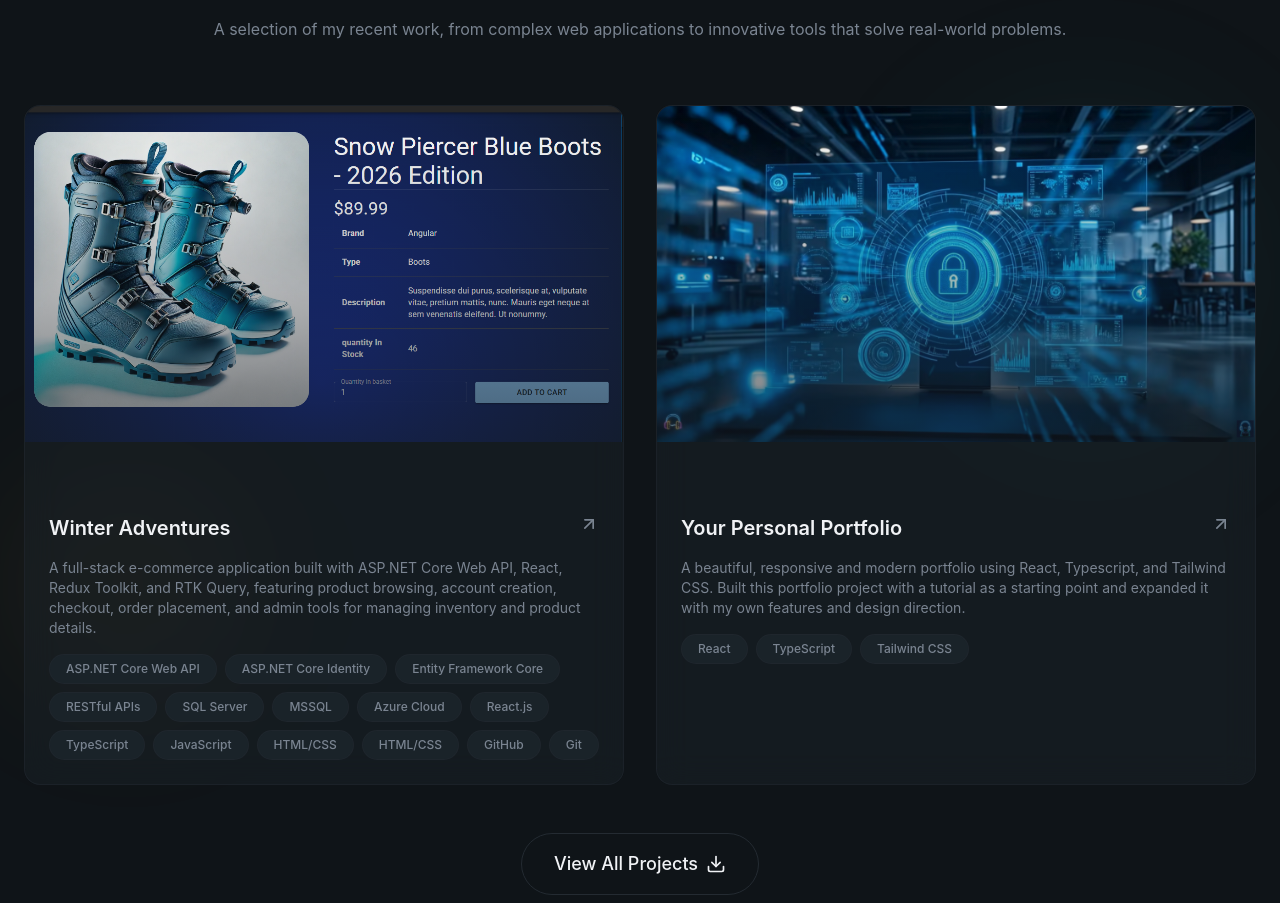
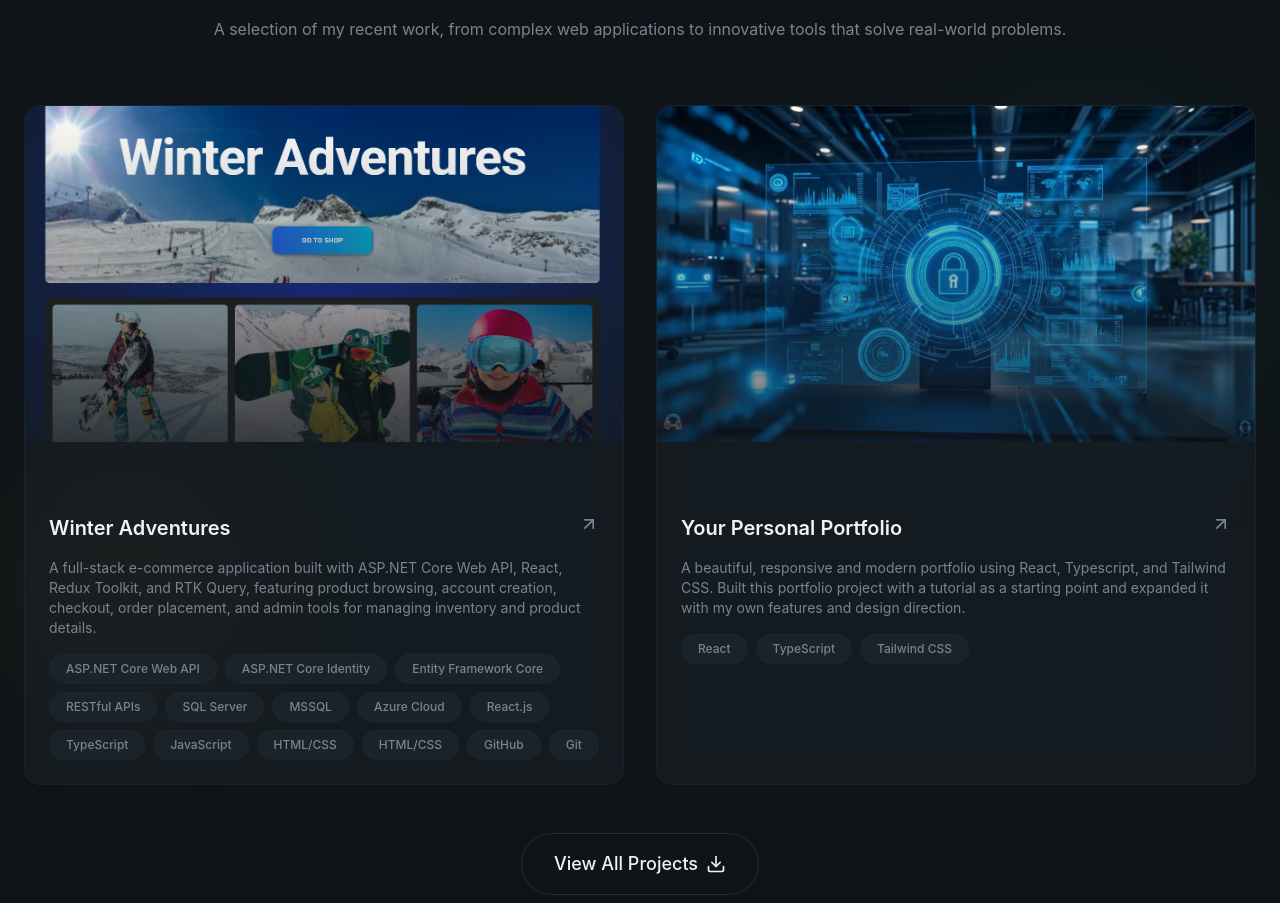
Before and after one commit to TareqJudehGithub/personal_portfolio, a React app: page / in a window 1280 px wide. Shown: the part 2037-2940 px from the top of the page. Built offline with nearby package versions, Linux system fonts and the light colour scheme; the HTML template or start-up script is replaced by a standard one.

Commit message:
Updated projects cover imag.

```diff
--- a/src/sections/Projects.tsx
+++ b/src/sections/Projects.tsx
@@ -121,7 +121,7 @@ const projects: ProjectsType[] = [
 		title: "Winter Adventures",
 		description:
 			"A full-stack e-commerce application built with ASP.NET Core Web API, React, Redux Toolkit, and RTK Query, featuring product browsing, account creation, checkout, order placement, and admin tools for managing inventory and product details.",
-		image: "/projects/project6.png",
+		image: "/projects/winter_adventures.png",
 		tags: [
 			"ASP.NET Core Web API",
 			"ASP.NET Core Identity",
@@ -147,8 +147,8 @@ const projects: ProjectsType[] = [
 			"A beautiful, responsive and modern portfolio using React, Typescript, and Tailwind CSS. Built this portfolio project with a tutorial as a starting point and expanded it with my own features and design direction.",
 		image: "/projects/project2.png",
 		tags: ["React", "TypeScript", "Tailwind CSS"],
-		link: "https://frosty-label-aqe2hgbrfucfhdhc.francecentral-01.azurewebsites.net/",
-		gitHub: "https://github.com/TareqJudehGithub/Restore",
+		link: "",
+		gitHub: "",
 	},
 ];
 
```
Also changed, not shown: public/projects/portfolio.png (added), public/projects/winter_adventures.png (added).
